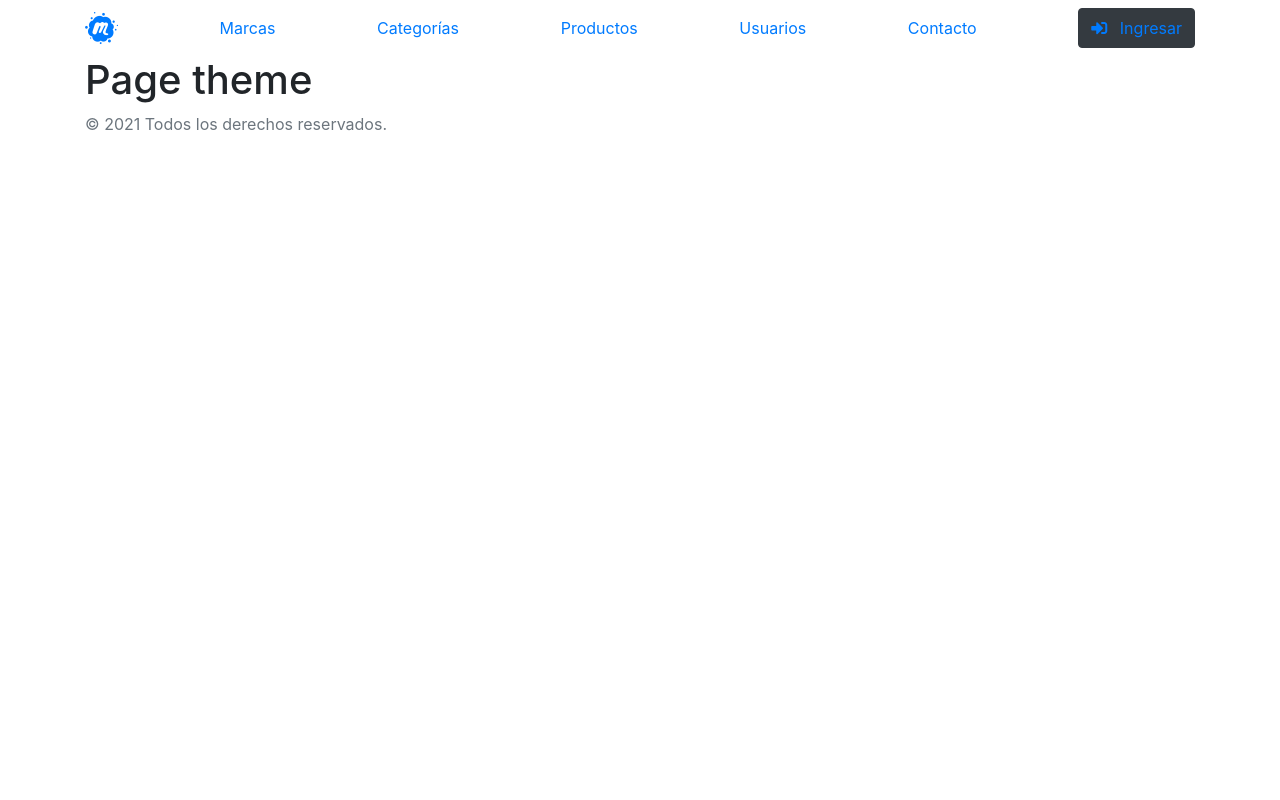
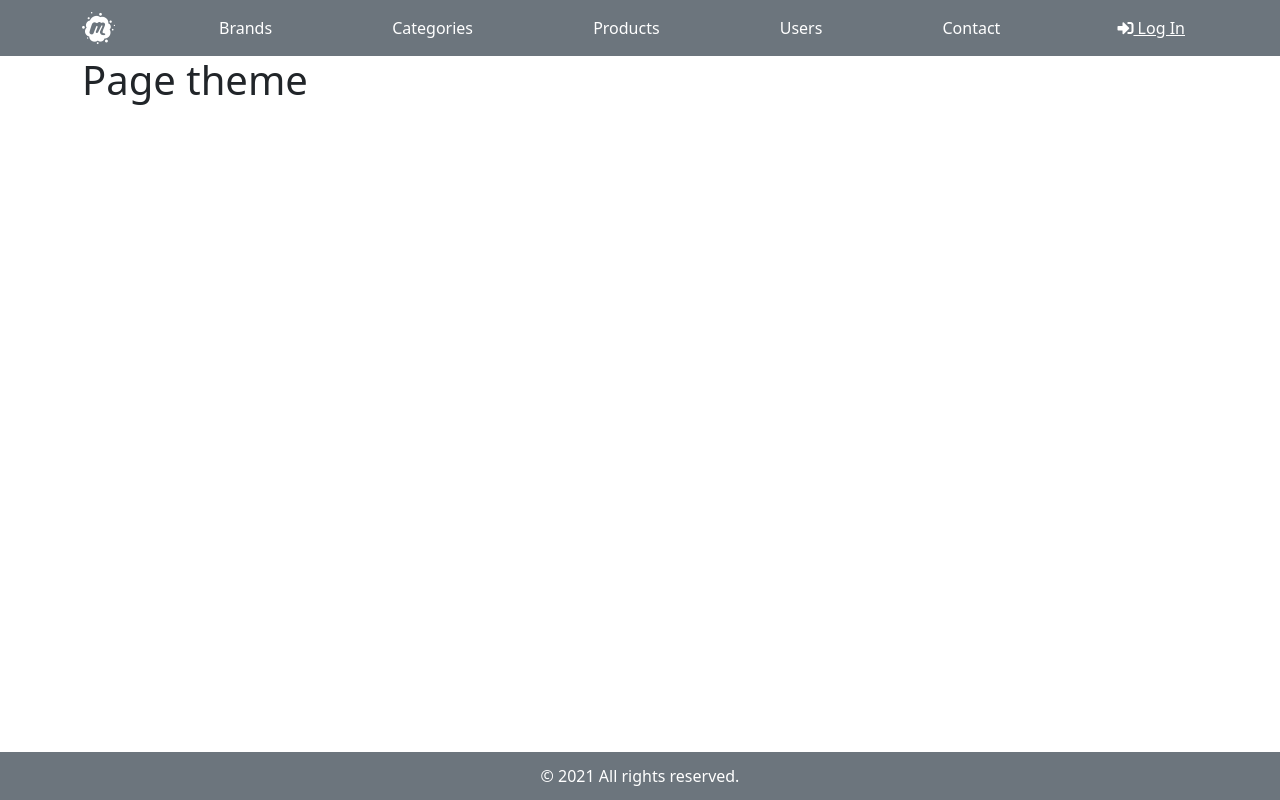
Before and after one commit to anton-hangano/PHPproject, a PHP site: page /template.php in a window 1280 px wide. Run offline with PHP 8.4, Linux system fonts and the light colour scheme; some libraries are stand-ins or nearby versions.

Commit message:
feat:admin page creation and style moddified

```diff
--- a/includes/footer.php
+++ b/includes/footer.php
@@ -1,7 +1,7 @@
 
-<footer class="footer">
-    <div class="container">
-        <span class="text-muted">&copy; <?php  echo date('Y');  ?> Todos los derechos reservados.</span>
+<footer class="footer navbar fixed-bottom bg-secondary">
+    <div class="container py-3">
+        <span class=" position-absolute bottom-25 start-50 translate-middle-x text-white">&copy; <?php  echo date('Y');  ?> All rights reserved.</span>
     </div>
 </footer>
 
--- a/includes/header.html
+++ b/includes/header.html
@@ -2,8 +2,8 @@
 <html lang="es">
 <head>
     <meta charset="UTF-8">
-    <title>Title</title>
-    <link rel="stylesheet" href="https://stackpath.bootstrapcdn.com/bootstrap/4.5.2/css/bootstrap.min.css" integrity="sha384-JcKb8q3iqJ61gNV9KGb8thSsNjpSL0n8PARn9HuZOnIxN0hoP+VmmDGMN5t9UJ0Z" crossorigin="anonymous">
+    <title>E-Commerce</title>
+    <link href="https://cdn.jsdelivr.net/npm/bootstrap@5.1.3/dist/css/bootstrap.min.css" rel="stylesheet" integrity="sha384-1BmE4kWBq78iYhFldvKuhfTAU6auU8tT94WrHftjDbrCEXSU1oBoqyl2QvZ6jIW3" crossorigin="anonymous">
     <link rel="stylesheet" href="https://use.fontawesome.com/releases/v5.4.1/css/all.css" integrity="sha384-5sAR7xN1Nv6T6+dT2mhtzEpVJvfS3NScPQTrOxhwjIuvcA67KV2R5Jz6kr4abQsz" crossorigin="anonymous">
     <link rel="stylesheet" href="css/estilos.css">
     <link rel="stylesheet" href="css/sweetalert2.css">
--- a/includes/nav.php
+++ b/includes/nav.php
@@ -1,15 +1,15 @@
-<nav class="site-header sticky-top py-2">
+<nav class="site-header sticky-top py-2 bg-secondary">
     <div class="container d-flex flex-column flex-md-row justify-content-between">
-        <a href="index.php" class="mt-1">
+        <a href="index.php" class="mt-1 text-white">
             <i class="fab fa-meetup fa-2x"></i>
         </a>
 
 
-        <a class="py-2" href="adminMarcas.php">Marcas</a>
-        <a class="py-2" href="adminCategorias.php">Categorías</a>
-        <a class="py-2" href="adminProductos.php">Productos</a>
-        <a class="py-2" href="adminUsuarios.php">Usuarios</a>
-        <a class="py-2" href="formContacto.php">Contacto</a>
+        <a class="nav-link text-white py-2" href="adminBrands.php">Brands</a>
+        <a class="nav-link text-white py-2" href="adminCategories.php">Categories</a>
+        <a class="nav-link text-white py-2" href="adminProducts.php">Products</a>
+        <a class="nav-link text-white py-2" href="adminUsers.php">Users</a>
+        <a class="nav-link text-white py-2" href="formContact.php">Contact</a>
 
 <!-- si está loggueadp -->
 <?php
@@ -31,8 +31,8 @@
 ?>
 <!-- si no está logueado -->
 
-        <button class="btn btn-dark">
-            <a href="formLogin.php"><i class="fas fa-sign-in-alt mr-2"></i> Ingresar</a>
+        <button class="btn">
+            <a class="text-white" href="formLogin.php"><i class="fas fa-sign-in-alt mr-2 text-white"></i> Log In</a>
         </button>
 <?php
         }
```
Also changed, not shown: admin.php (added, +27 -0 lines).
